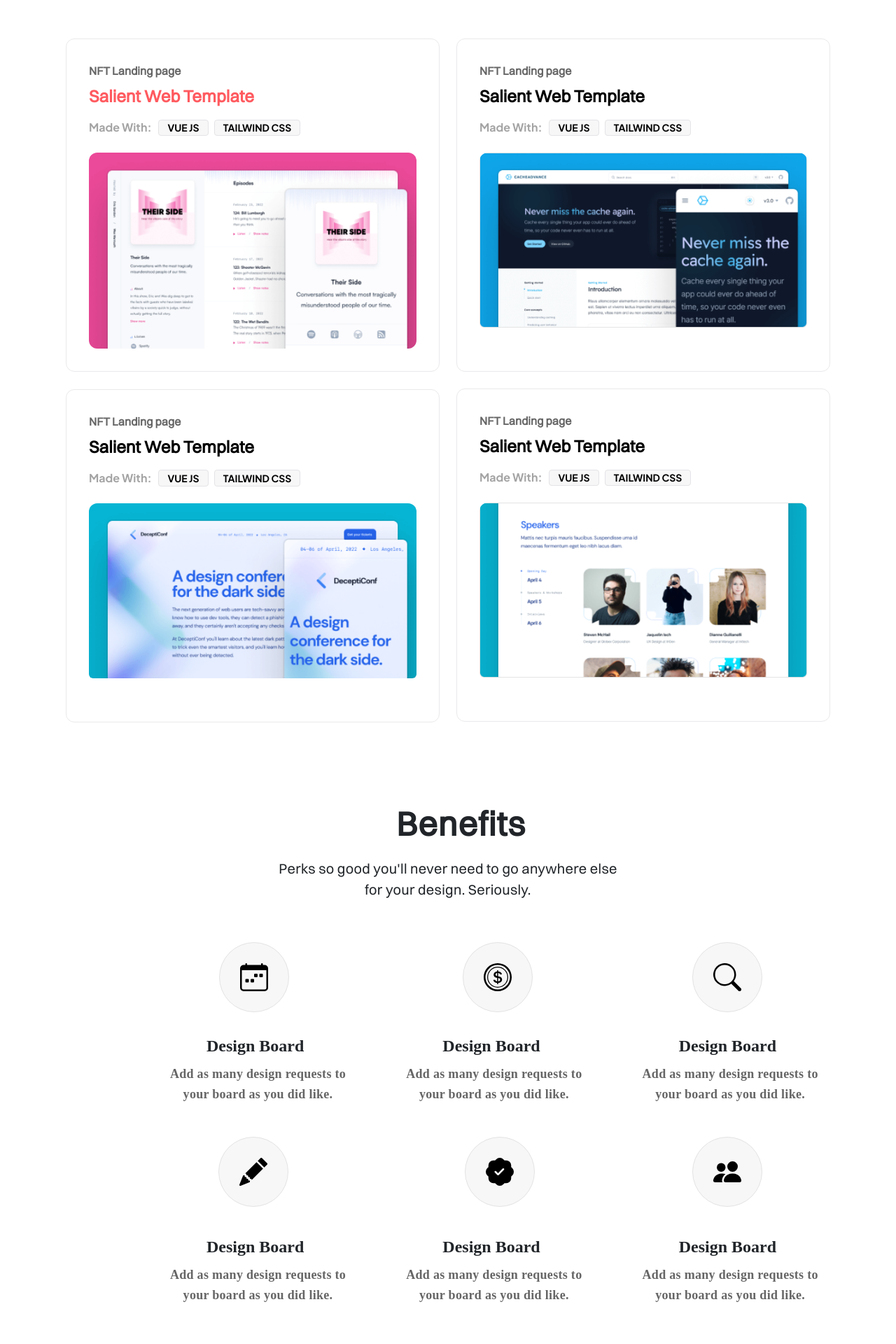
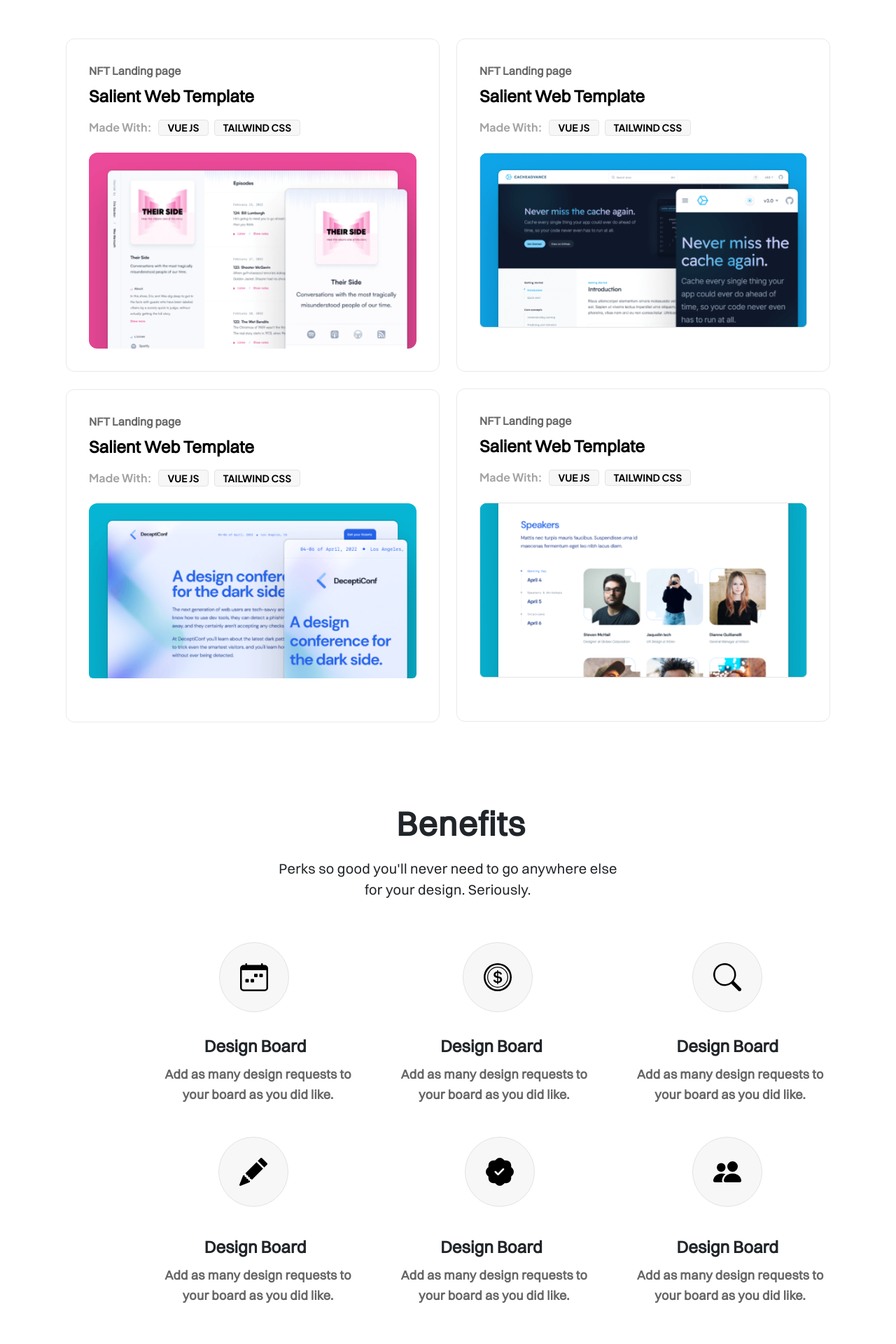
Before and after one commit to nisharmultani/makken-assignment, a Next.js app: page / in a window 1280 px wide. Shown: the part 600-2520 px from the top of the page at 70% size. Built offline with nearby package versions, Linux system fonts and the light colour scheme.

Commit message:
fix: style

```diff
--- a/components/card.js
+++ b/components/card.js
@@ -14,7 +14,7 @@ export default function Card() {
           <Link href="/cardInfo" style={{ textDecoration: "none" }}>
             <div className={style.card}>
               <h2 className={style.smallHeading}> NFT Landing page</h2>
-              <h1 className={style.heading} style={{ color: "#ff5a5f" }}>
+              <h1 className={style.heading} >
                 Salient Web Template
               </h1>
               <div className={`${style.b} d-flex`}>
--- a/styles/benefits.module.css
+++ b/styles/benefits.module.css
@@ -56,7 +56,7 @@
   margin-top: 62px;
 }
 .heading h1 {
-  font-family: "Switzer Variable";
+  font-family: "Switzer-Regular";
   font-style: normal;
   font-weight: 700;
   font-size: 24px;
@@ -64,7 +64,7 @@
 
 }
 .heading p {
-  font-family: "Switzer Variable";
+  font-family: "Switzer-Regular";
   font-style: normal;
   font-weight: 600;
   font-size: 18px;
--- a/styles/cards.module.css
+++ b/styles/cards.module.css
@@ -8,8 +8,8 @@
   padding: 32px;
   margin-top: 27px;
 }
+
 .smallHeading {
-
   font-family: "Switzer-Regular";
   font-style: normal;
   font-weight: 600;
@@ -28,6 +28,10 @@
   line-height: 30px;
   color: #000000;
 }
+.card:hover .heading {
+  color: #ff5a5f;
+}
+
 .md {
   font-family: "Plus Jakarta Sans";
   font-style: normal;
--- a/styles/faq.module.css
+++ b/styles/faq.module.css
@@ -36,6 +36,10 @@
   line-height: 24px;
   color: #000000;
 }
+.ans ol li{
+  font-family: "Switzer-Regular";
+
+}
 @media (max-width: 360px) {
   .header {
     font-size: 38px;
```
